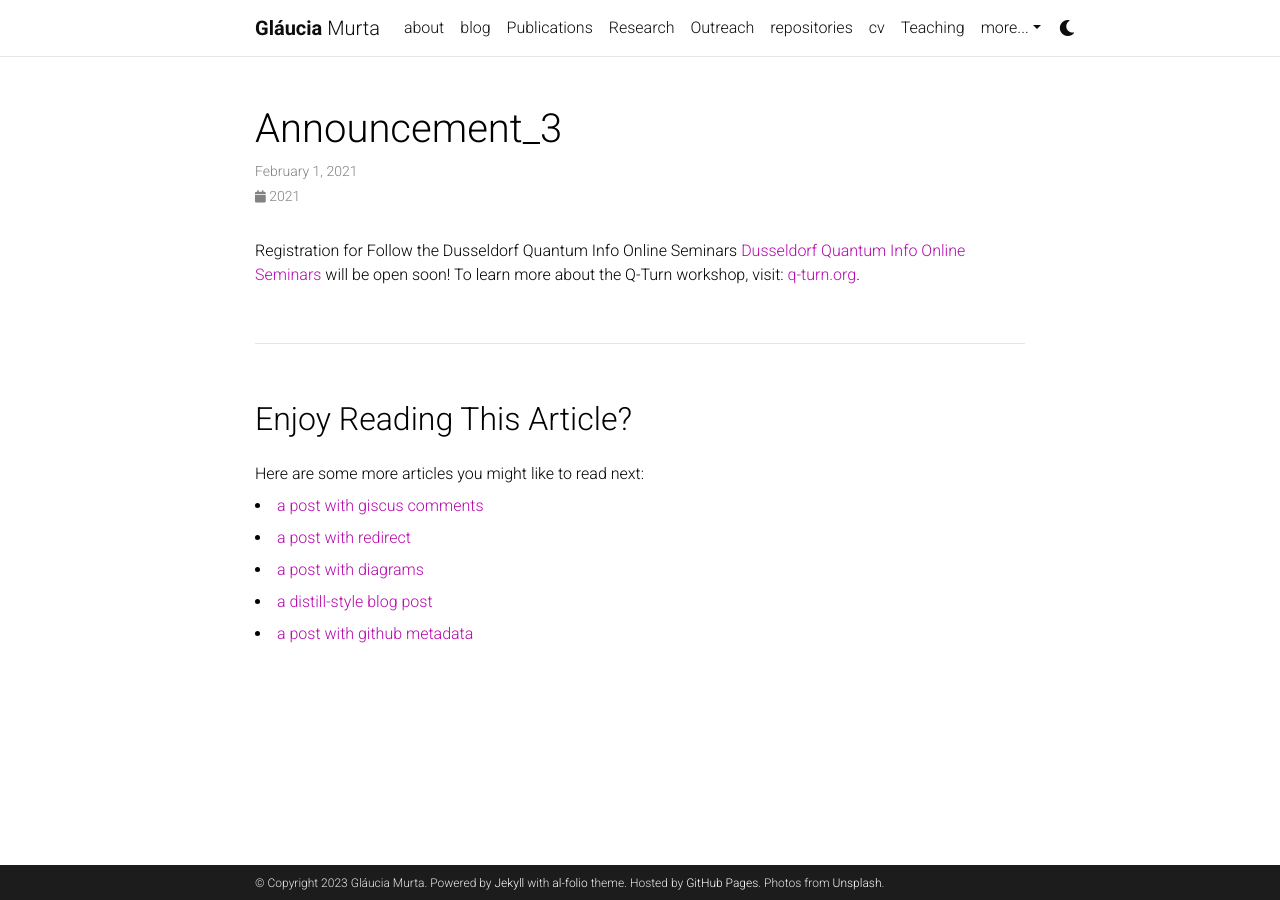
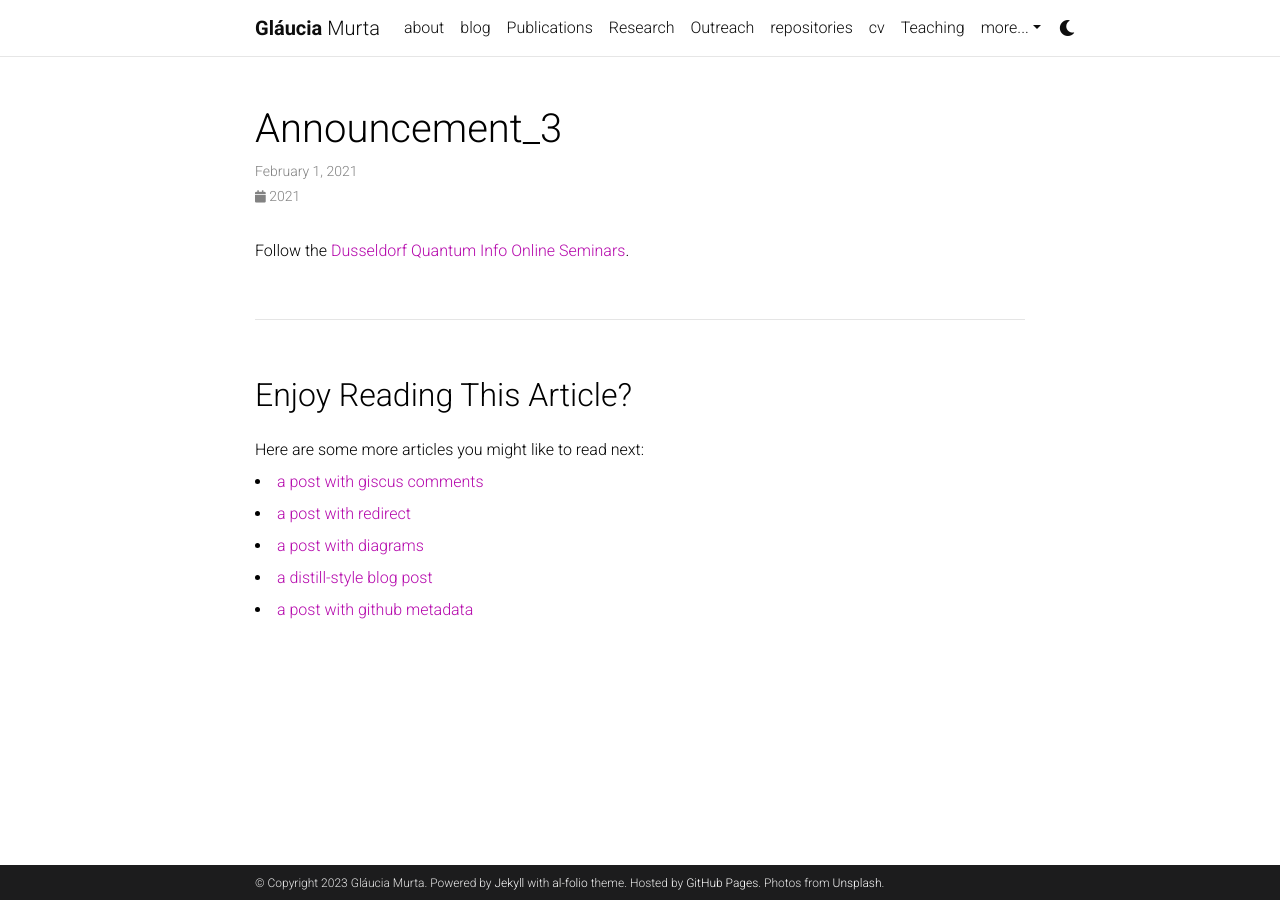
Before and after one commit to glauciamg/glauciamg.github.io, a Jekyll site: the page built from _news/announcement_3.md, in a window 1280 px wide. Built offline with Jekyll 4.4.1, drawn with Linux system fonts in a browser that asks for light colours; comment, search, counter and statistics services are not loaded; a style sheet for code colours, icons or effects is not loaded.

Commit message:
Update announcement_3.md

```diff
--- a/_news/announcement_3.md
+++ b/_news/announcement_3.md
@@ -4,4 +4,4 @@
 inline: true
 ---
 
-Registration for Follow the Dusseldorf Quantum Info Online Seminars <a href="https://www.tp3.hhu.de/duesseldorf-quantum-info-online-seminars">Dusseldorf Quantum Info Online Seminars</a> will be open soon! To learn more about the Q-Turn workshop, visit: <a href="https://www.q-turn.org/">q-turn.org</a>.
+Follow the <a href="https://www.tp3.hhu.de/duesseldorf-quantum-info-online-seminars">Dusseldorf Quantum Info Online Seminars</a>.
```
